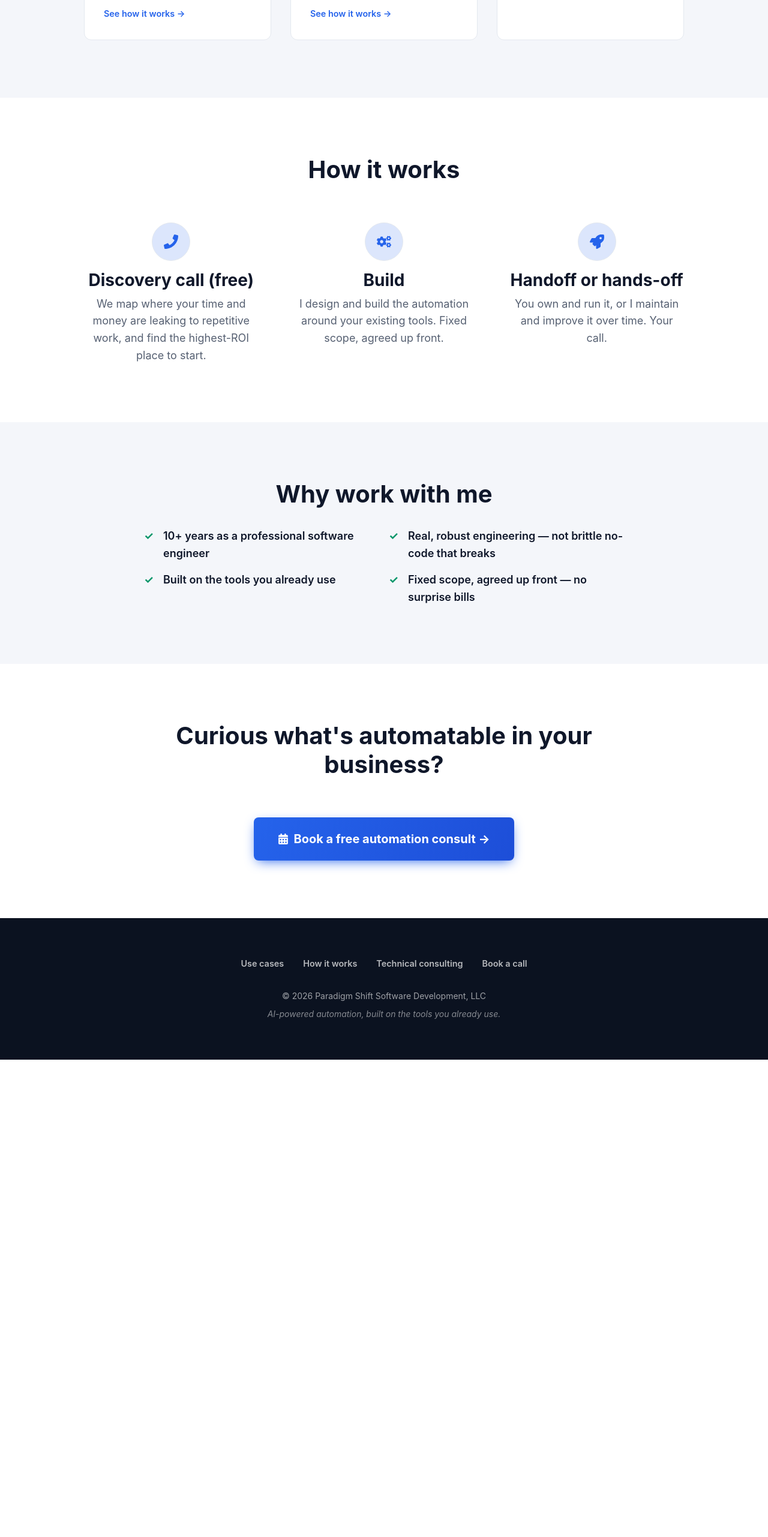
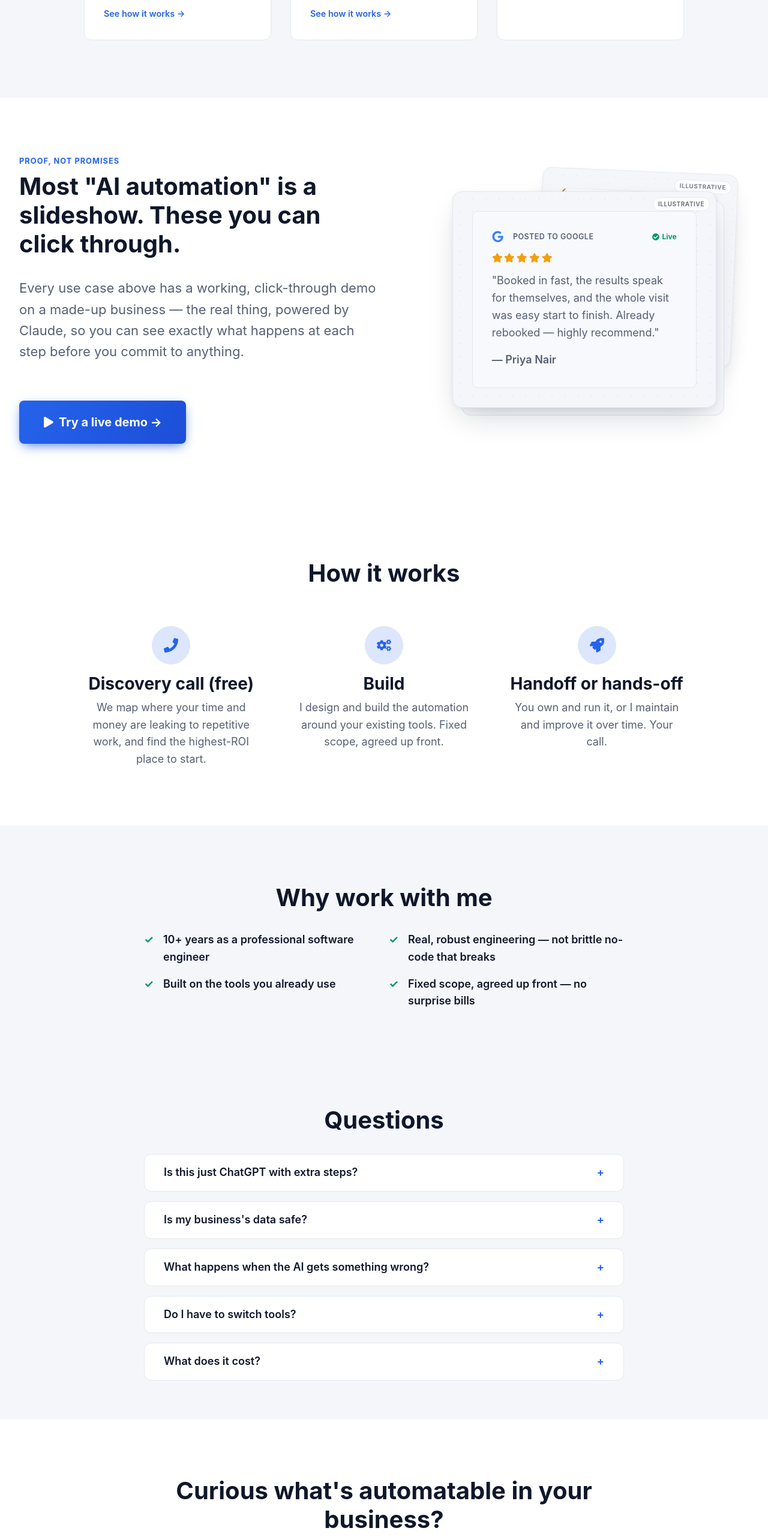
Before and after one commit to paradigmbrian/consulting, a React (Vite) app: page / in a window 1280 px wide. Shown: the part 2771-5334 px from the top of the page at 60% size. Before the commit the page ends 4538 px from the top, so only its background shows below. Built offline with nearby package versions, Linux system fonts and the light colour scheme.

Commit message:
feat: 'see it work' demos-proof section + AI FAQ; share FAQ styles

```diff
--- a/src/components/AutomatedWorkflows.css
+++ b/src/components/AutomatedWorkflows.css
@@ -199,3 +199,9 @@
   font-weight: 600;
   font-size: 0.9rem;
 }
+
+/* "See it actually work" proof band */
+.aw-proof {
+  padding: var(--spacing-xl) 0;
+  background: var(--color-bg);
+}
--- a/src/components/AutomatedWorkflows.tsx
+++ b/src/components/AutomatedWorkflows.tsx
@@ -1,11 +1,12 @@
-import { FaCalendarAlt } from "react-icons/fa";
+import { FaCalendarAlt, FaPlay } from "react-icons/fa";
 import { Link } from "react-router-dom";
 import { CALENDLY_URL } from "../data/site";
-import { workflows, workflowPath } from "../data/workflows";
+import { workflows, workflowPath, workflowDemoPath } from "../data/workflows";
 import HeroMontage from "../showcases/HeroMontage";
 import AwHowItWorks from "./workflows/AwHowItWorks";
 import AwWhyWorkWithMe from "./workflows/AwWhyWorkWithMe";
 import AwFinalCta from "./workflows/AwFinalCta";
+import WorkflowFaq from "./workflows/WorkflowFaq";
 import "./shared-sections.css";
 import "./AutomatedWorkflows.css";
 
@@ -16,6 +17,29 @@ const automatableWork: string[] = [
   "Reviews and reputation",
   "Moving data between the tools you already use",
   "Knowing what's actually working",
+];
+
+const homeFaq = [
+  {
+    q: "Is this just ChatGPT with extra steps?",
+    a: "No. It's an AI model (Claude) doing a specific job inside the tools you already use — reading a message, deciding what to do, drafting a reply, updating a record — not a chatbot you have to go and talk to. You don't change how you work; the work just gets done.",
+  },
+  {
+    q: "Is my business's data safe?",
+    a: "Your data stays in the tools you already trust, and the automation only touches what the job needs. I'll walk you through exactly what it reads and writes on the call, and nothing goes live until you're comfortable with it.",
+  },
+  {
+    q: "What happens when the AI gets something wrong?",
+    a: "It's built to hand off, not to guess. Anything it isn't sure about comes to you with the full context instead of being sent blindly — and the steps that matter, like a quote going out or a public review, wait for your say-so.",
+  },
+  {
+    q: "Do I have to switch tools?",
+    a: "No. It's built on top of what you already use — your phone, your inbox, your scheduling and invoicing software. If a tool can't be connected cleanly, I'll tell you on the call rather than sell you a rebuild.",
+  },
+  {
+    q: "What does it cost?",
+    a: "Fixed scope, agreed up front — no hourly billing and no surprise scope creep. We work out what's worth automating first on a free call, and you get a price before anything is built.",
+  },
 ];
 
 const AutomatedWorkflows = () => {
@@ -131,10 +155,42 @@ const AutomatedWorkflows = () => {
         </div>
       </section>
 
+      <section className="aw-proof">
+        <div className="container">
+          <div className="wf-hero-split">
+            <div className="wf-hero-copy">
+              <p className="wf-eyebrow">Proof, not promises</p>
+              <h2 className="aw-hero-title">
+                Most "AI automation" is a slideshow. These you can click through.
+              </h2>
+              <p className="aw-hero-subtitle">
+                Every use case above has a working, click-through demo on a
+                made-up business — the real thing, powered by Claude, so you can
+                see exactly what happens at each step before you commit to
+                anything.
+              </p>
+              <div className="wf-hero-actions">
+                <Link
+                  to={workflowDemoPath("review-generation")}
+                  className="aw-hero-btn"
+                >
+                  <FaPlay className="aw-hero-btn-icon" />
+                  Try a live demo →
+                </Link>
+              </div>
+            </div>
+            <div className="wf-hero-visual">
+              <HeroMontage />
+            </div>
+          </div>
+        </div>
+      </section>
+
       <div id="how-it-works">
         <AwHowItWorks title="How it works" />
       </div>
       <AwWhyWorkWithMe />
+      <WorkflowFaq faq={homeFaq} />
       <AwFinalCta />
     </>
   );
--- a/src/components/shared-sections.css
+++ b/src/components/shared-sections.css
@@ -83,3 +83,52 @@
     order: 0;
   }
 }
+
+/* FAQ (shared by the detail pages and the homepage) */
+.wf-faq {
+  padding: var(--spacing-lg) 0;
+  background: var(--color-bg-light);
+}
+
+.wf-faq-list {
+  display: flex;
+  flex-direction: column;
+  gap: var(--spacing-sm);
+  max-width: 800px;
+  margin: var(--spacing-md) auto 0;
+  text-align: left;
+}
+
+.wf-faq-item {
+  border: 1px solid var(--color-border);
+  border-radius: 0.75rem;
+  background: var(--color-bg);
+  padding: var(--spacing-sm) var(--spacing-md);
+}
+
+.wf-faq-question {
+  cursor: pointer;
+  font-weight: 600;
+  color: var(--color-text);
+  font-size: clamp(1rem, 2vw, 1.125rem);
+  list-style: none;
+}
+
+.wf-faq-question::-webkit-details-marker {
+  display: none;
+}
+
+.wf-faq-question::after {
+  content: "+";
+  float: right;
+  color: var(--color-primary);
+  font-weight: 700;
+}
+
+.wf-faq-item[open] .wf-faq-question::after {
+  content: "−";
+}
+
+.wf-faq-answer {
+  margin-top: var(--spacing-sm);
+}
--- a/src/components/workflows/WorkflowPage.css
+++ b/src/components/workflows/WorkflowPage.css
@@ -248,54 +248,7 @@
   }
 }
 
-/* 8. FAQ */
-.wf-faq {
-  padding: var(--spacing-lg) 0;
-  background: var(--color-bg-light);
-}
-
-.wf-faq-list {
-  display: flex;
-  flex-direction: column;
-  gap: var(--spacing-sm);
-  max-width: 800px;
-  margin: var(--spacing-md) auto 0;
-  text-align: left;
-}
-
-.wf-faq-item {
-  border: 1px solid var(--color-border);
-  border-radius: 0.75rem;
-  background: var(--color-bg);
-  padding: var(--spacing-sm) var(--spacing-md);
-}
-
-.wf-faq-question {
-  cursor: pointer;
-  font-weight: 600;
-  color: var(--color-text);
-  font-size: clamp(1rem, 2vw, 1.125rem);
-  list-style: none;
-}
-
-.wf-faq-question::-webkit-details-marker {
-  display: none;
-}
-
-.wf-faq-question::after {
-  content: "+";
-  float: right;
-  color: var(--color-primary);
-  font-weight: 700;
-}
-
-.wf-faq-item[open] .wf-faq-question::after {
-  content: "−";
-}
-
-.wf-faq-answer {
-  margin-top: var(--spacing-sm);
-}
+/* 8. FAQ — styles now shared in shared-sections.css (used by the homepage too) */
 
 @media (max-width: 640px) {
   .wf-hero-btn,
```
